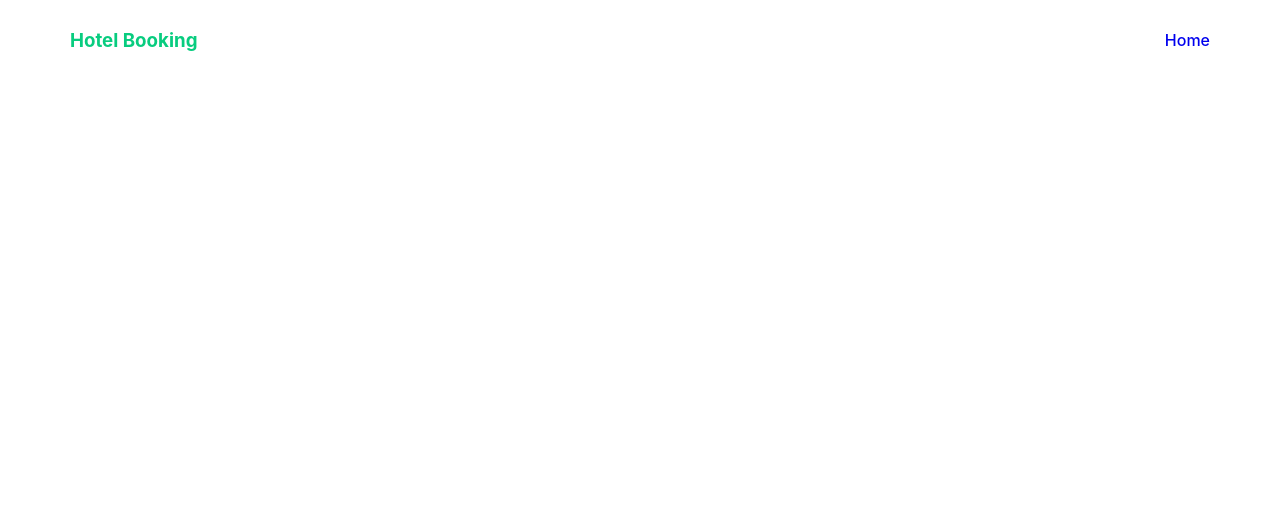
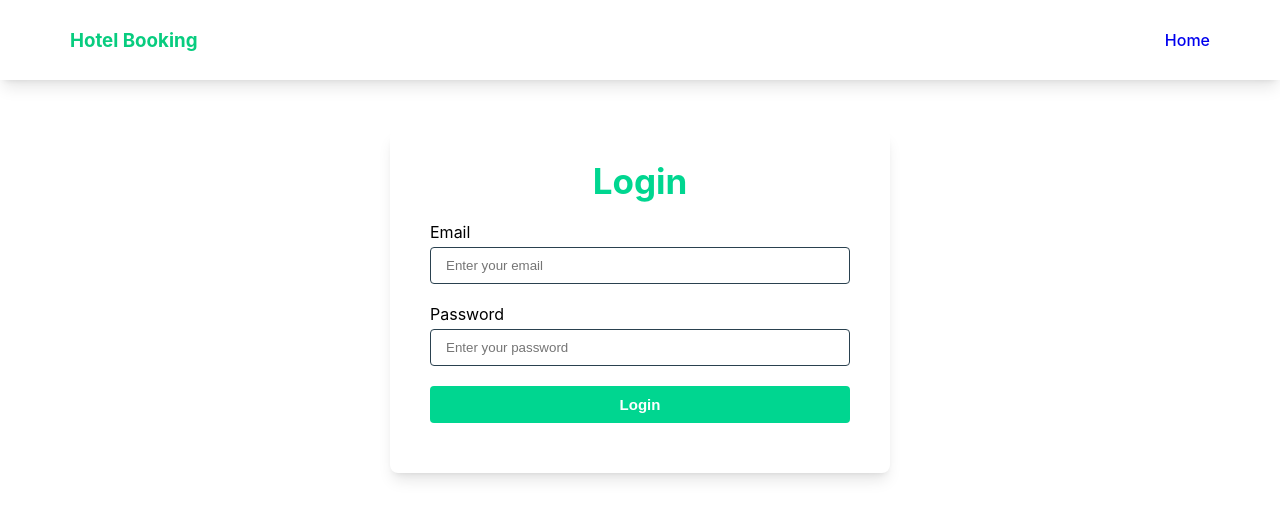
Before and after one commit to sabbirzzaman/hotel-booking-react, a React (Create React App) app: page /login in a window 1280 px wide. Before the commit this address had no page. Shown: the top 518 px of the page. Built offline with nearby package versions, Linux system fonts and the light colour scheme.

Commit message:
login and register form added

```diff
--- a/src/App.js
+++ b/src/App.js
@@ -3,6 +3,8 @@ import './App.css';
 import Footer from './components/Footer/Footer';
 import Header from './components/Header/Header';
 import Home from './components/Home/Home';
+import Login from './components/Login/Login';
+import Signup from './components/Signup/Signup';
 
 function App() {
     return (
@@ -11,6 +13,8 @@ function App() {
             <Routes>
                 <Route path='/' element={<Home></Home>}></Route>
                 <Route path='home' element={<Home></Home>}></Route>
+                <Route path='login' element={<Login></Login>}></Route>
+                <Route path='signup' element={<Signup></Signup>}></Route>
             </Routes>
             <Footer></Footer>
         </div>
--- a/src/components/Header/Header.css
+++ b/src/components/Header/Header.css
@@ -1,3 +1,8 @@
+.header {
+    box-shadow: 0 10px 15px -3px rgb(0 0 0 / 0.1),
+        0 4px 6px -4px rgb(0 0 0 / 0.1);
+}
+
 .header .container {
     height: 80px;
     display: flex;
@@ -7,6 +12,7 @@
 
 .header .container h3 {
     color: #08cc7f;
+    cursor: pointer;
 }
 
 .header .container a {
--- a/src/components/Header/Header.js
+++ b/src/components/Header/Header.js
@@ -10,7 +10,7 @@ const Header = () => {
                 <h3 onClick={() => navigate('/')}>Hotel Booking</h3>
 
                 <div>
-                    <Link to="/">Home</Link>
+                    <Link to="/home">Home</Link>
                 </div>
             </nav>
         </div>
--- /dev/null
+++ b/src/components/Login/Login.css
@@ -0,0 +1,54 @@
+.form-container {
+    max-width: 500px;
+    margin: 0 auto;
+    padding: 30px 40px;
+    background-color: #fff;
+    border-radius: 8px;
+    box-shadow: 0 10px 15px -3px rgb(0 0 0 / 0.1),
+        0 4px 6px -4px rgb(0 0 0 / 0.1);
+    margin-top: 50px;
+    margin-bottom: 50px;
+}
+
+.form-container h2 {
+    color: #00d690;
+    font-size: 35px;
+    line-height: 42px;
+    text-align: center;
+    margin-bottom: 20px;
+}
+
+.field-group {
+    margin-bottom: 20px;
+}
+
+.field-group label {
+    display: block;
+    margin-bottom: 5px;
+}
+
+.field-group input {
+    width: 100%;
+    padding: 10px 15px;
+    border-radius: 4px;
+    border: 1px solid #2a414f;
+}
+
+.field-group input[type=submit] {
+    background-color: #00d690;
+    color: #FFF;
+    font-size: 15px;
+    font-weight: 600;
+    border: none;
+    border-radius: 4px;
+    cursor: pointer;
+    transition: 0.3s ease-in-out;
+}
+
+.field-group p {
+    text-align: center;
+}
+
+.field-group a {
+    color: rgb(255, 153, 0);
+}
--- /dev/null
+++ b/src/components/Login/Login.js
@@ -0,0 +1,27 @@
+import React from 'react';
+import './Login.css'
+
+const Login = () => {
+    return (
+        <div className='form-container'>
+            <div className="form-title">
+                <h2>Login</h2>
+            </div>
+            <form className='form'>
+                <div className="field-group">
+                    <label htmlFor="email">Email</label>
+                    <input type="email" placeholder='Enter your email' name="email" id="email" required />
+                </div>
+                <div className="field-group">
+                    <label htmlFor="password">Password</label>
+                    <input type="password" placeholder='Enter your password' name="password" id="password" required />
+                </div>
+                <div className="field-group">
+                    <input type="submit" value="Login" />
+                </div>
+            </form>
+        </div>
+    );
+};
+
+export default Login;
--- /dev/null
+++ b/src/components/Signup/Signup.js
@@ -0,0 +1,31 @@
+import React from 'react';
+import './Signup.css'
+
+const Signup = () => {
+    return (
+        <div className='form-container'>
+            <div className="form-title">
+                <h2>Register</h2>
+            </div>
+            <form className='form'>
+                <div className="field-group">
+                    <label htmlFor="email">Name</label>
+                    <input type="name" placeholder='Enter your name' name="name" id="name" required />
+                </div>
+                <div className="field-group">
+                    <label htmlFor="email">Email</label>
+                    <input type="email" placeholder='Enter your email' name="email" id="email" required />
+                </div>
+                <div className="field-group">
+                    <label htmlFor="password">Password</label>
+                    <input type="password" placeholder='Enter your password' name="password" id="password" required />
+                </div>
+                <div className="field-group">
+                    <input type="submit" value="Register" />
+                </div>
+            </form>
+        </div>
+    );
+};
+
+export default Signup;
```
Also changed, not shown: src/components/Cart/Cart.js (added, +12 -0 lines), src/components/Cart/Cart.css (added), src/components/Signup/Signup.css (added).
